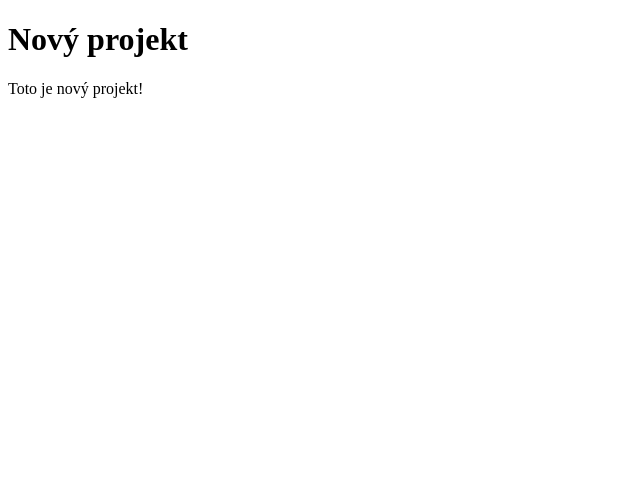
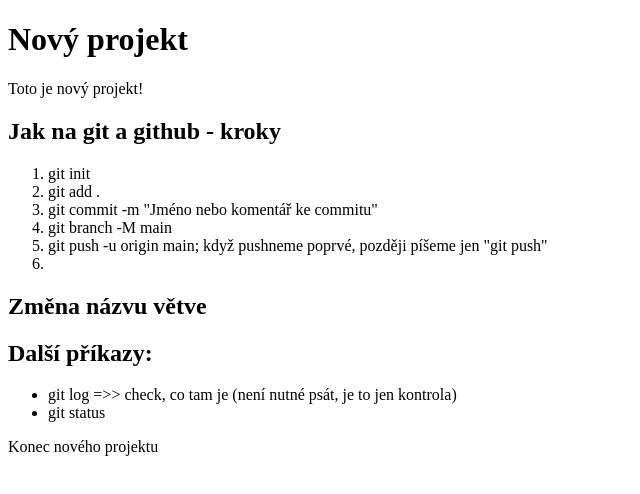
Before and after one commit to reglic5/New-Project, a plain HTML site: page index.html in a window 1280 px wide. Shown: the whole page, without its empty margins (0-640 px from the left). Drawn offline with Linux system fonts and the light colour scheme.

Commit message:
Dodělaný seznám a patička

```diff
--- a/index.html
+++ b/index.html
@@ -9,5 +9,28 @@
     <body>
         <h1>Nový projekt</h1>
         <p>Toto je nový projekt!</p>
+        <h2>Jak na git a github - kroky</h2>
+        <ol>
+            <li>git init</li>
+            <li>git add .</li>
+            <li>git commit -m "Jméno nebo komentář ke commitu"</li>
+            <li>git branch -M main</li>
+            <li>
+                git push -u origin main; když pushneme poprvé, později píšeme
+                jen "git push"
+            </li>
+            <li></li>
+        </ol>
+        <h2>Změna názvu větve</h2>
+        <p></p>
+        <h2>Další příkazy:</h2>
+        <ul>
+            <li>
+                git log =>> check, co tam je (není nutné psát, je to jen
+                kontrola)
+            </li>
+            <li>git status</li>
+        </ul>
+        <footer>Konec nového projektu</footer>
     </body>
 </html>
```
